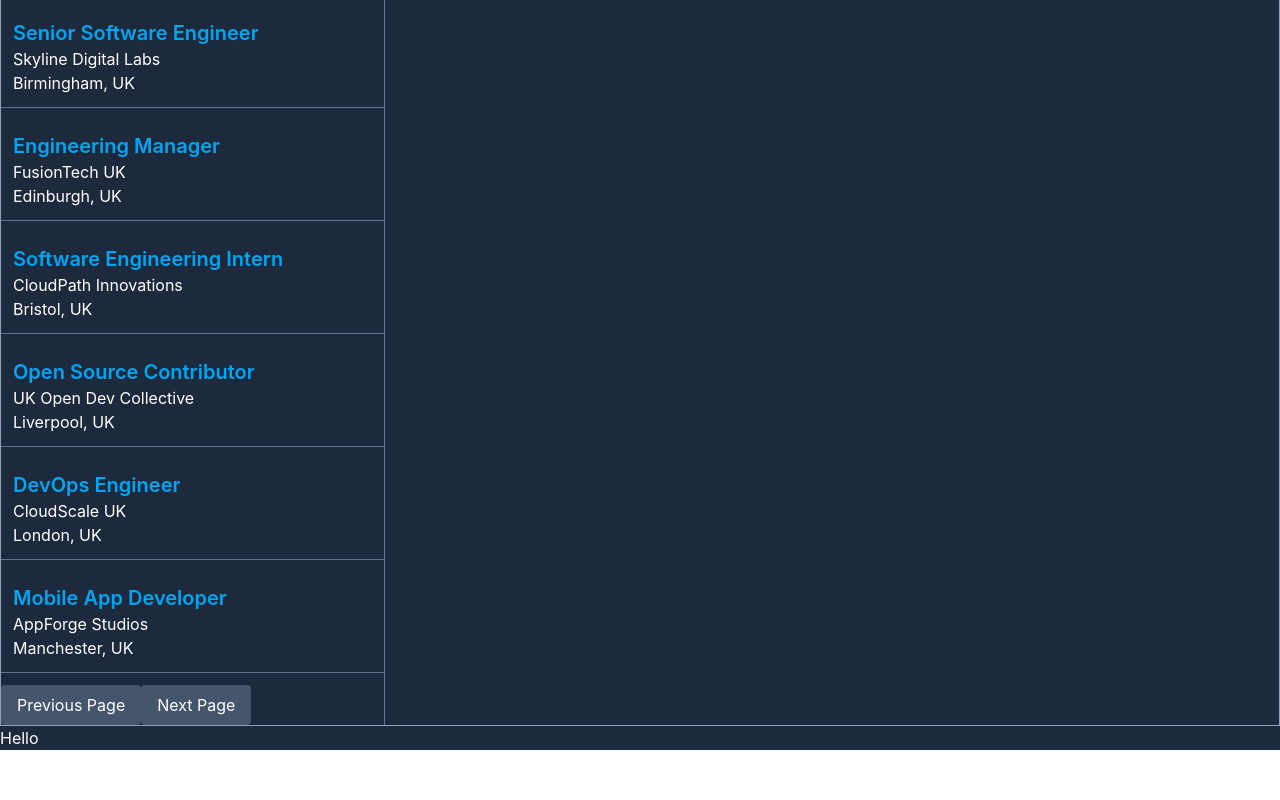
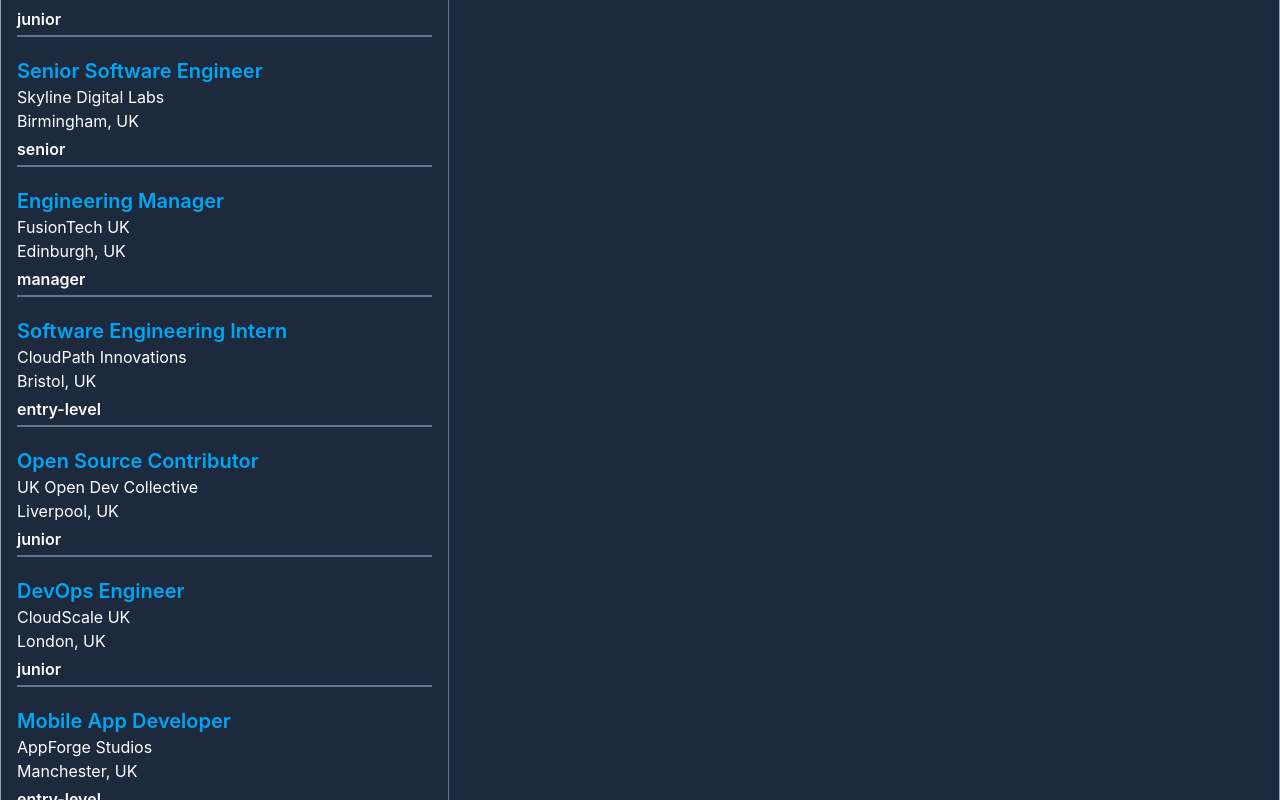
Before and after one commit to acquah-forever/my-scribbles, a React (Vite) app: page / in a window 1280 px wide. Shown: the part 400-1200 px from the top of the page. Before the commit the page ends 1150 px from the top, so only its background shows below. Built offline with nearby package versions, Linux system fonts and the light colour scheme; data requests are answered from the project's data file.

Commit message:
initialised error.jsx

```diff
--- a/src/pages/Project1.jsx
+++ b/src/pages/Project1.jsx
@@ -47,7 +47,8 @@ const Project1 = () => {
     return jobs?.filter((item) =>
       item.title.toLowerCase().includes(lowerCase) ||
       item.company.toLowerCase().includes(lowerCase) ||
-      item.location.toLowerCase().includes(lowerCase)
+      item.location.toLowerCase().includes(lowerCase) ||
+      item.levelOfExperience.toLowerCase().includes(lowerCase)
     ) || []
   }, [jobs, query])
 
@@ -95,6 +96,7 @@ const Project1 = () => {
     return (
       <div className='flex flex-col justify-center items-center min-h-screen'>
         <p className='text-red-500 font-semibold'>
+          😔 &nbsp;
           {error.message}
         </p>
       </div>
@@ -122,7 +124,7 @@ const Project1 = () => {
           <BellDot />
         </div>
       </div>
-      <div className='flex space-x-4 text-lg mt-4 px-7'>
+      <div className='flex space-x-4 text-md mt-4 px-7'>
         <button className='border border-slate-400 px-4 py-1 rounded-full cursor-pointer hover:bg-slate-600 hover:scale-105 transition-all duration-300'>Remote</button>
 
         <div className='flex flex-col relative'>
@@ -207,23 +209,26 @@ const Project1 = () => {
       </div>
 
       <div className='flex justify-between space-x-5  border border-slate-400 w-full mt-10'>
-        <div className='border-r border-r-slate-500 max-w-sm w-full'>
-
+        <div className='border-r border-r-slate-500 max-w-md w-full'>
           {paginatedJobs?.length === 0 && !isLoading && query.trim() !== "" ? (
             <p>No Jobs Found</p>
           ) : (
             paginatedJobs.map((job) =>
-              <div className='mb-3 p-3 border-b border-b-slate-500' key={job.id}>
+              <div className='cursor-pointer mt-5 px-4 hover:scale-103 transition-all duration-200' key={job.id}>
                 <h1 className='text-sky-500 font-semibold text-xl'>{job.title}</h1>
                 <h1 className='text-md'>{job.company}</h1>
                 <h1 className='text-md'>{job.location}</h1>
+                <h1 className='text-md mt-1 mb-1 font-semibold '>{job.levelOfExperience}</h1>
+
+                <div className='border w-full border-slate-500'></div>
               </div>
+
             )
           )}
 
-          <div>
-            <button className='bg-slate-600 px-4 py-2 rounded' onClick={handlePrevious}>Previous Page</button>
-            <button className='bg-slate-600 px-4 py-2 rounded' onClick={handleNext}>Next Page</button>
+          <div className='mt-10 mb-7 flex justify-center space-x-4'>
+            <button className={`hover:scale-105 transition-all duration-200 cursor-pointer ${page === 1 ? 'bg-gray-400' : 'bg-black' } px-4 py-3 border rounded`} onClick={handlePrevious}disabled={page === 1}>Previous Page</button>
+            <button className={`hover:scale-105 transition-all duration-200 cursor-pointer ${page === totalPages ? "bg-gray-400" : "bg-black"} bg-black border-2 px-7 py-3 rounded-lg`} onClick={handleNext}disabled={page === totalPages}>Next Page</button>
           </div>
         </div>
 
```
Also changed, not shown: src/components/Error.jsx (added), 1 other file (tests, documents, lock files or other folders).
